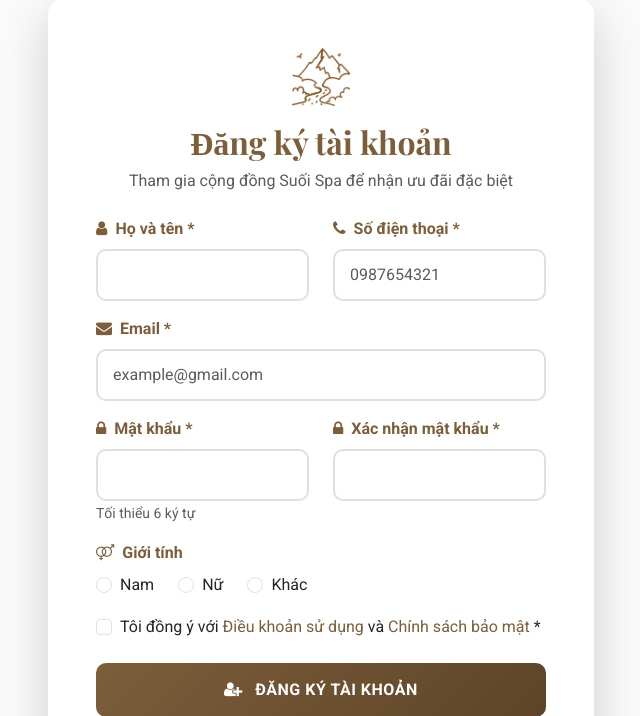
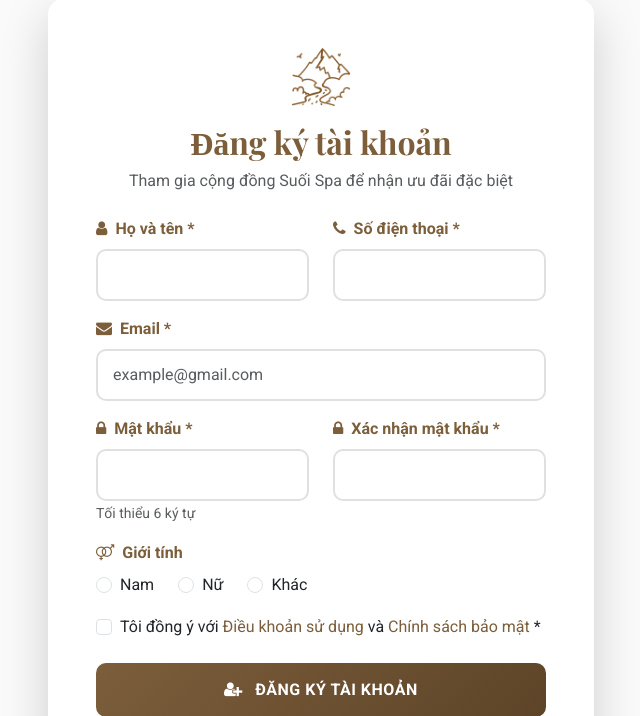
Before and after one commit to lhtdu/spa, a PHP site: page /spa/register.php in a window 1280 px wide. Shown: the part 134-850 px from the top of the page, without its empty margins (319-959 px from the left). Run offline with PHP 8.4, Linux system fonts and the light colour scheme; some web fonts are replaced.

Commit message:
“Update”

```diff
--- a/register.php
+++ b/register.php
@@ -179,7 +179,7 @@ include 'header.php';
                                     </label>
                                     <input type="tel" class="form-control" id="phone" name="phone"
                                            value="<?php echo isset($_POST['phone']) ? htmlspecialchars($_POST['phone']) : ''; ?>"
-                                           required placeholder="0987654321"
+                                            placeholder=""
                                            style="border-radius: 10px; border: 2px solid #e0e0e0; padding: 12px 15px;"
                                            onfocus="this.style.borderColor='#7C5E3B'"
                                            onblur="this.style.borderColor='#e0e0e0'">
```
